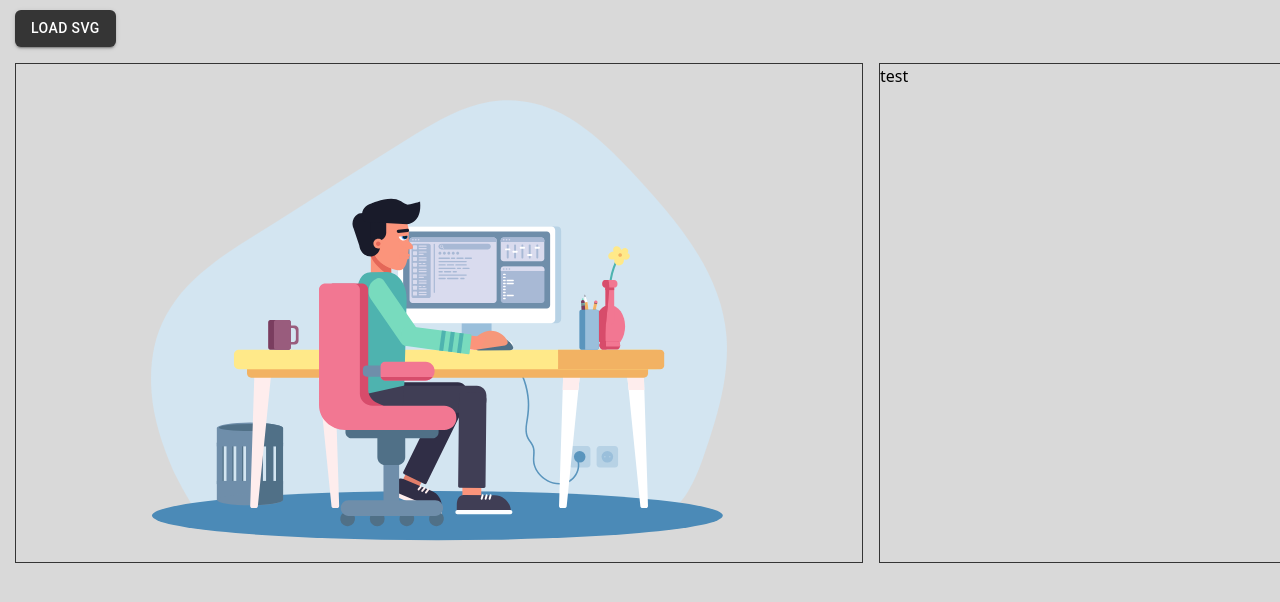
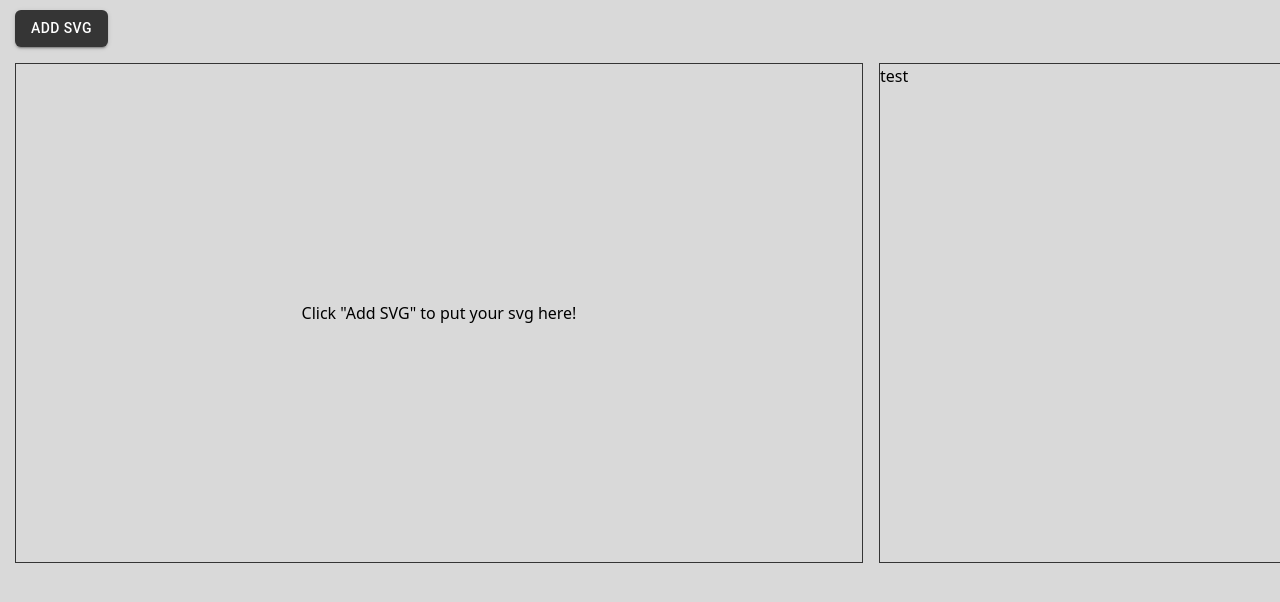
Before and after one commit to ReaShenjtolli/svg-editor-demo, a React (Create React App) app: page / in a window 1280 px wide. Shown: the top 602 px of the page. Built offline with nearby package versions, Linux system fonts and the light colour scheme.

Commit message:
Fix svg upload file

```diff
--- a/src/App.tsx
+++ b/src/App.tsx
@@ -1,20 +1,34 @@
-import React from 'react';
 import Grid from '@mui/material/Unstable_Grid2';
 import SvgLoadButton from './components/SvgLoadButton';
-import { useState } from 'react';
+import React, { useState } from 'react';
+
 
 function App() {
-  const [haveSVG, setHaveSVG] = useState(true)
+  const [fileContent, setFileContent] = useState<string>('')
+
+  function RenderSvg(props: { svg: string }) {
+    return React.createElement('svg', {
+      dangerouslySetInnerHTML: { __html: props.svg },
+      className: 'max-w-full max-h-full'
+    });
+  }
 
   return (
     <div className='base-position'>
       <Grid container spacing={2}>
         <Grid xs={12}>
-          <SvgLoadButton>{haveSVG ? 'Load SVG' : 'Add SVG'}</SvgLoadButton>
+          <SvgLoadButton
+            setFileContent={setFileContent}>
+            {fileContent ? 'Load SVG' : 'Add SVG'}
+          </SvgLoadButton>
         </Grid>
         <Grid xs={8}>
           <div className='border border-base-gray h-md-500px flex items-center justify-center'>
-            <img className='max-w-full max-h-full' src='/developer.svg' />
+            {!fileContent &&
+              <div>Click "Add SVG" to put your svg here!</div>}
+            {fileContent &&
+              <RenderSvg svg={fileContent} />
+            }
           </div>
         </Grid>
         <Grid xs={4}>
--- a/src/components/SvgLoadButton.tsx
+++ b/src/components/SvgLoadButton.tsx
@@ -1,18 +1,56 @@
 import { Button } from '@mui/material'
-import React from 'react'
+import { useRef, ChangeEvent } from 'react'
 
 type Child = {
     children: String,
+    setFileContent: any
 }
 
-const SvgLoadButton = ({ children }: Child) => {
+const SvgLoadButton = ({ children, setFileContent }: Child) => {
+
+    const fileInputRef = useRef<HTMLInputElement>(null);
+
+    const handleButtonClick = () => {
+        if (fileInputRef.current) {
+            fileInputRef.current.click();
+        }
+    };
+
+    const handleFileChange = (e: ChangeEvent<HTMLInputElement>) => {
+        const selectedFile = e.target.files && e.target.files[0];
+        // Do something with the selected file, for example, read its content
+        if (selectedFile) {
+          const reader = new FileReader();
+
+          reader.onload = (event) => {
+            const content = event.target?.result as string;
+            setFileContent(content);
+          };
+
+          // Read the file as text
+          reader.readAsText(selectedFile);
+        }
+    };
+
     return (
+        <>
+            <input
+                type="file"
+                ref={fileInputRef}
+                style={{ display: 'none' }}
+                onChange={handleFileChange}
+                hidden={true}
+                accept="image/svg+xml"
+            />
             <Button
                 variant="contained"
                 className="bg-base-gray rounded-md"
+                onClick={handleButtonClick}
+
             >
                 {children}
             </Button>
+        </>
     )
 }
 
```
Lines whose indentation alone changed are shown as unchanged.
